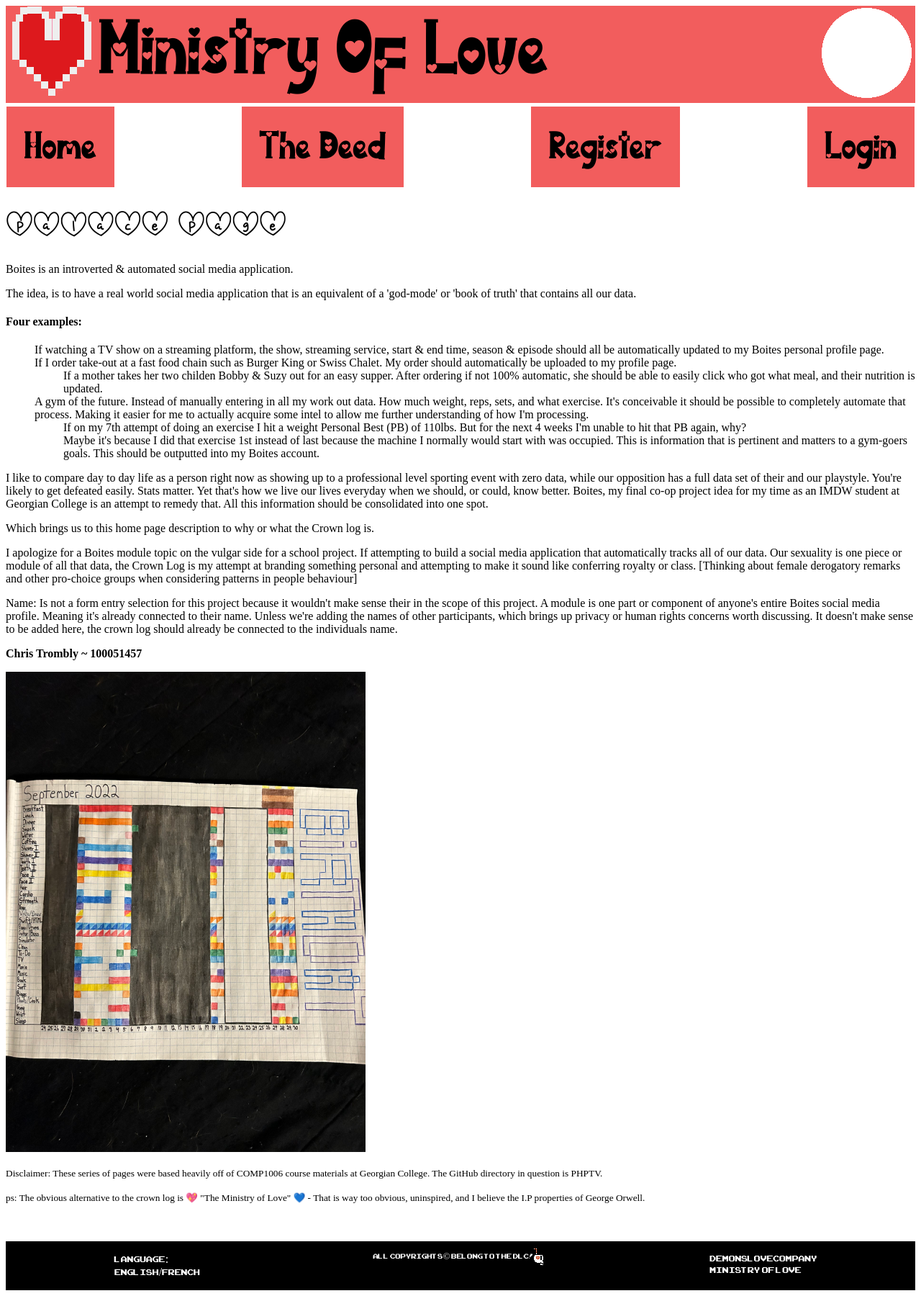
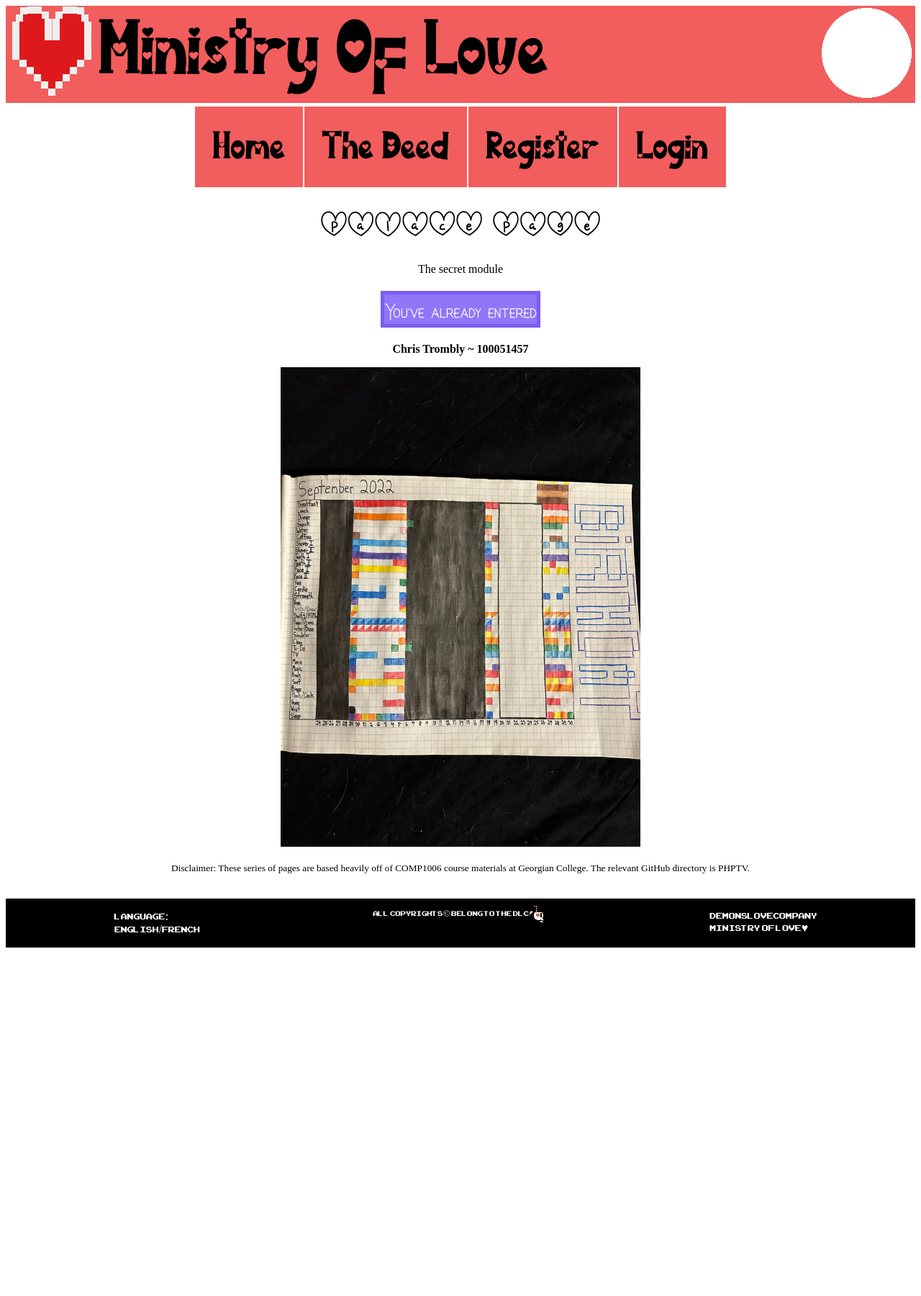
Before and after one commit to ASpeedyNiNjA/COMP1054-Assignment4, a PHP site: page / in a window 1280 px wide. Shown: the whole page at 72% size. After the commit the page ends 1316 px from the top, so only its background shows below. Run offline with PHP 8.4, Linux system fonts and the light colour scheme.

Commit message:
Centered + updated index page. Deleted extra upload images

```diff
--- a/crown.php
+++ b/crown.php
@@ -7,7 +7,7 @@
 	<h2>Fucking Forms</h2> <!-- This has a double meaning -->
 	<form method="post" action="dirty-upload.php" enctype="multipart/form-data">
 		<fieldset>
-			<legend>The Crown </legend>
+			<legend>The Crown</legend>
 
 				<!-- Main Form -->
 				<ul>
--- a/index.php
+++ b/index.php
@@ -5,52 +5,17 @@ include('shared/header.php');
 
 
 
-<main>
+<main class="index">
 	<h2>Palace Page</h2>
-
-	<p>Boites is an introverted & automated social media application.</p>
-
-	<p>The idea, is to have a real world social media application that is an equivalent of a 'god-mode' or 'book of truth' that contains all our data.</p>
-
-	<h4>Four examples:</h4>
-	<ol>
-		<li>If watching a TV show on a streaming platform, the show, streaming service, start & end time, season & episode should all be automatically updated to my Boites personal profile page.</li>
-		<li>If I order take-out at a fast food chain such as Burger King or Swiss Chalet. My order should automatically be uploaded to my profile page.</li>
-		<ul>
-			<li>If a mother takes her two childen Bobby & Suzy out for an easy supper. After ordering if not 100% automatic, she should be able to easily click who got what meal, and their nutrition is updated. </li>
-		</ul>
-		<li>A gym of the future. Instead of manually entering in all my work out data. How much weight, reps, sets, and what exercise. It's conceivable it should be possible to completely automate that process. Making it easier for me to actually acquire some intel to allow me further understanding of how I'm processing.</li>
-		<ul>
-			<li>If on my 7th attempt of doing an exercise I hit a weight Personal Best (PB) of 110lbs. But for the next 4 weeks I'm unable to hit that PB again, why?</li>
-			<li>Maybe it's because I did that exercise 1st instead of last because the machine I normally would start with was occupied. This is information that is pertinent and matters to a gym-goers goals. This should be outputted into my Boites account.</li>
-		</ul>
-	</ol>
-
-	<p>I like to compare day to day life as a person right now as showing up to a professional level sporting event with zero data, while our opposition has a full data set of their and our playstyle.
-	You're likely to get defeated easily. Stats matter. Yet that's how we live our lives everyday when we should, or could, know better.
-	Boites, my final co-op project idea for my time as an IMDW student at Georgian College is an attempt to remedy that.
-	All this information should be consolidated into one spot.</p>
-
-	<p>Which brings us to this home page description to why or what the Crown log is.</p>
-
-	<p>I apologize for a Boites module topic on the vulgar side for a school project.
-	If attempting to build a social media application that automatically tracks all of our data.
-	Our sexuality is one piece or module of all that data, the Crown Log is my attempt at branding something personal and attempting to make it sound like conferring royalty or class. [Thinking about female derogatory remarks and other pro-choice groups when considering patterns in people behaviour]</p>
-
-	<p>Name:
-	Is not a form entry selection for this project because it wouldn't make sense their in the scope of this project.
-	A module is one part or component of anyone's entire Boites social media profile. Meaning it's already connected to their name. Unless we're adding the names of other participants, which brings up privacy or human rights concerns worth discussing. It doesn't make sense to be added here, the crown log should already be connected to the individuals name.</p>
+	<p>The secret module</p>
+	<a href="crown.php" id="new-record">You've already entered</a>
 </main>
 
-<aside>
+<aside class="index">
 	<p><strong>Chris Trombly ~ 100051457</strong></p>
 	<img src="images/boites.jpg" width="500" alt="A paper version of the app concept Boites">
-	<p><small>Disclaimer: These series of pages were based heavily off of COMP1006 course materials at Georgian College. The GitHub directory in question is PHPTV.</small></p>
-
-	<p><small>ps: The obvious alternative to the crown log is &#x1F496; "The Ministry of Love" &#x1F499;
-- That is way too obvious, uninspired, and I believe the I.P properties of George Orwell.</small></p>
+	<p><small>Disclaimer: These series of pages are based heavily off of COMP1006 course materials at Georgian College. The relevant GitHub directory is PHPTV.</small></p>
 </aside>
 
-<br>
 
 <?php include('shared/footer.php'); ?>
--- a/shared/footer.php
+++ b/shared/footer.php
@@ -12,7 +12,7 @@
 		<div id="company">
 			<p>DemonsLoveCompany
 			<br>
-			Ministry Of Love</p>
+			Ministry Of Love&hearts;</p>
 		</div>
 	</footer>
 </body>
--- a/styles/style.css
+++ b/styles/style.css
@@ -68,7 +68,7 @@ h2 {
 
 nav {
 	display: flex;
-	justify-content: space-between;
+	justify-content: center;
 	flex-wrap: wrap;
 }
 
@@ -245,3 +245,8 @@ td {
 	text-align: center;
 	border: solid 2px #7B5DF2
 }
+
+.index {
+align-content: center;
+text-align: center;
+}
```
Also changed, not shown: images/uploads/e9jjnqlmq4urusr849r25i7ksl-Screenshot 2023-01-31 141018.png (deleted), images/uploads/e9jjnqlmq4urusr849r25i7ksl-Screenshot 2023-11-12 070906.png (deleted), images/uploads/e9jjnqlmq4urusr849r25i7ksl-fix-trauma.png (deleted), images/uploads/hp8k16p9eri8v5ktff072oivd6-fix-trauma.png (deleted), images/uploads/hp8k16p9eri8v5ktff072oivd6-jack-frost.jpg (deleted), images/uploads/hp8k16p9eri8v5ktff072oivd6-mona.jpg (deleted), images/uploads1ceo7qei5qdq4l9mrv89bj6ooq-jack-frost.jpg (deleted), images/uploads1ceo7qei5qdq4l9mrv89bj6ooq-mona.jpg (deleted), images/uploadshp8k16p9eri8v5ktff072oivd6-skull-straw.png (deleted).
